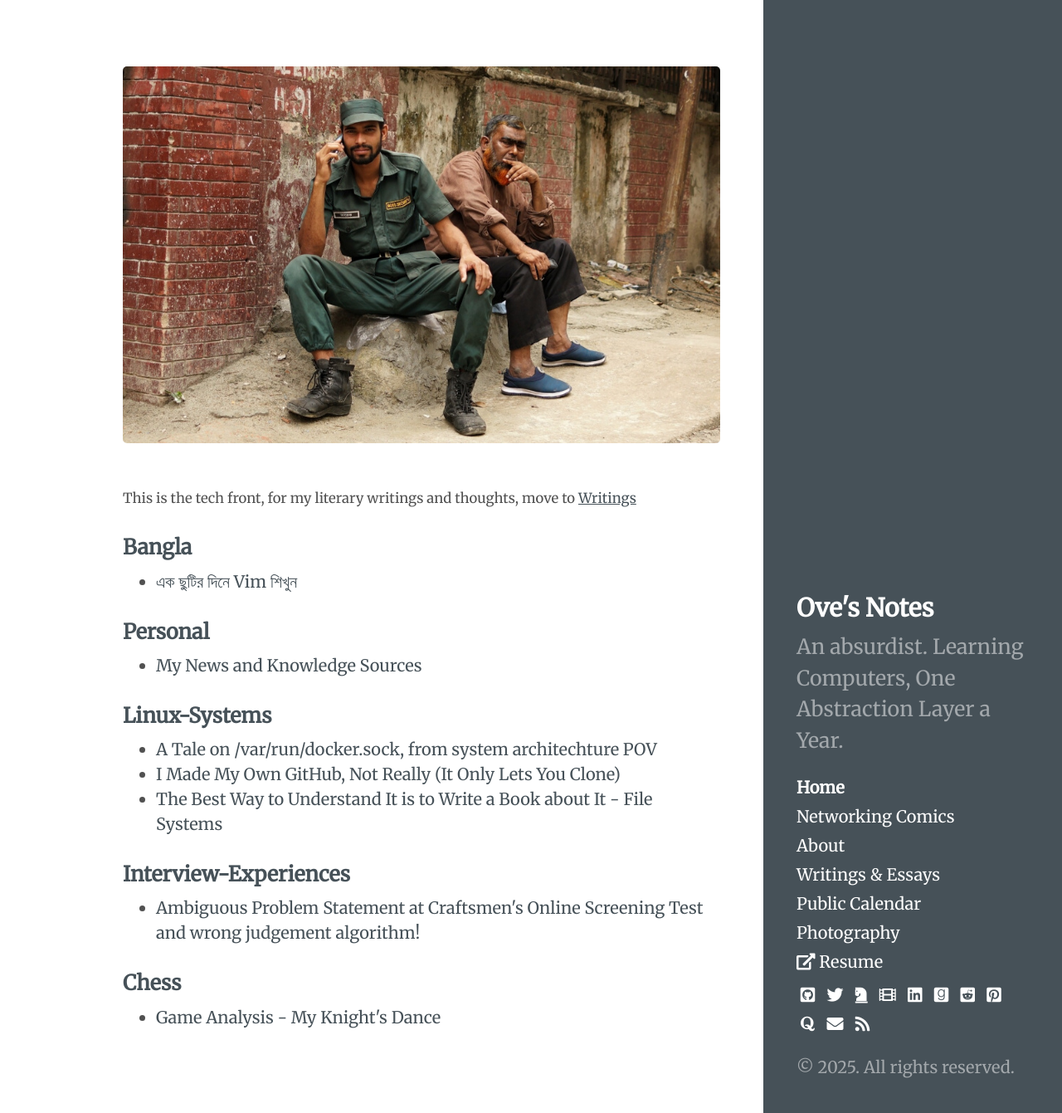
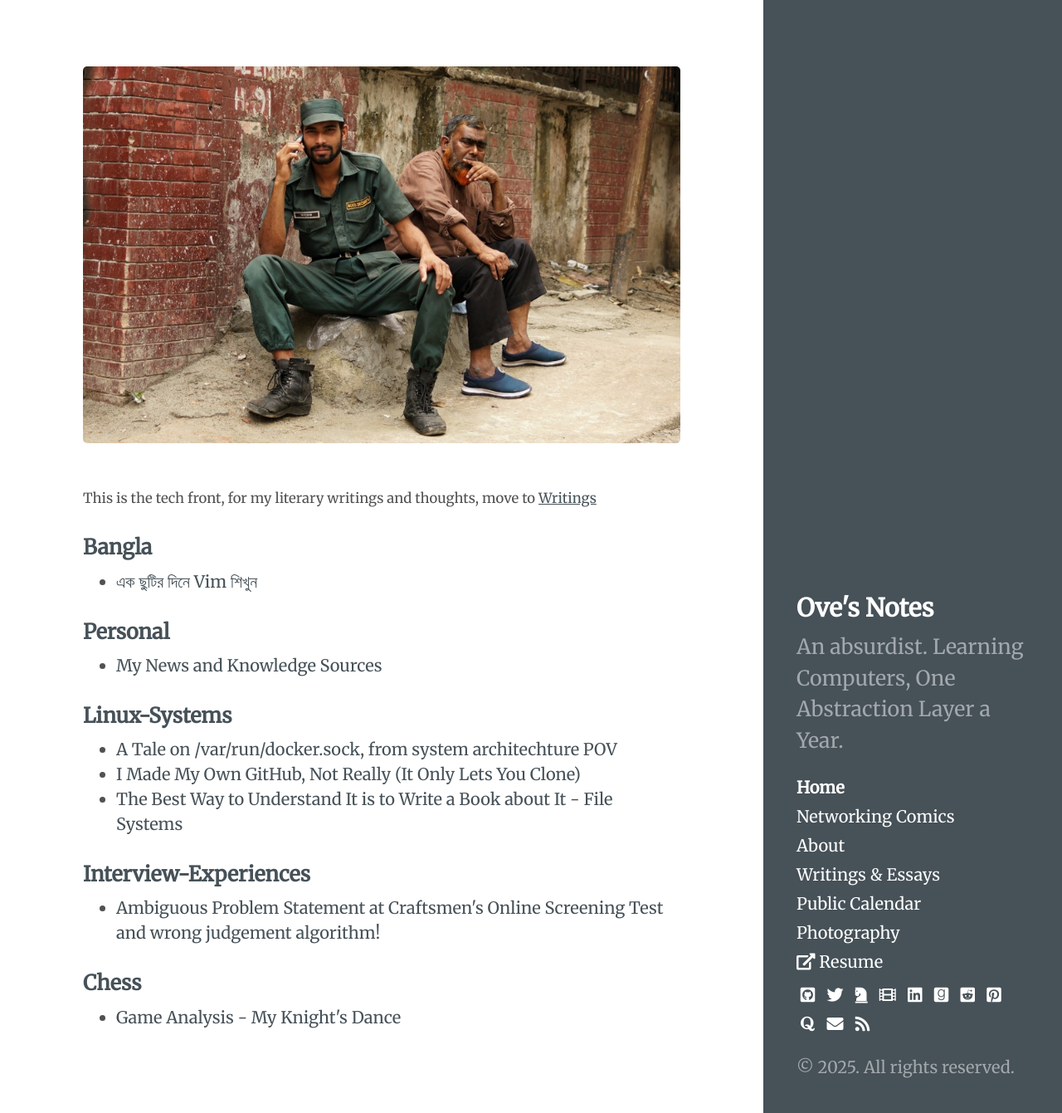
Before and after one commit to ovebepari/ovebepari.github.io, a Jekyll site: the page built from index.html, in a window 1280 px wide and 1341 px high. Shown: the whole window at 83% size. Built offline with Jekyll 4.4.1, drawn with Linux system fonts in a browser that asks for light colours.

Commit message:
Update hyde.css, Fixing the tab view

```diff
--- a/public/css/hyde.css
+++ b/public/css/hyde.css
@@ -161,11 +161,10 @@
 
 @media (min-width: 64em) {
   .layout-reverse .content {
-    margin-left: 10%;
-    margin-right: 20%;
+    margin-left: 4rem;
+    margin-right: 22rem;
   }
 }
-
 
 
 /*
```
